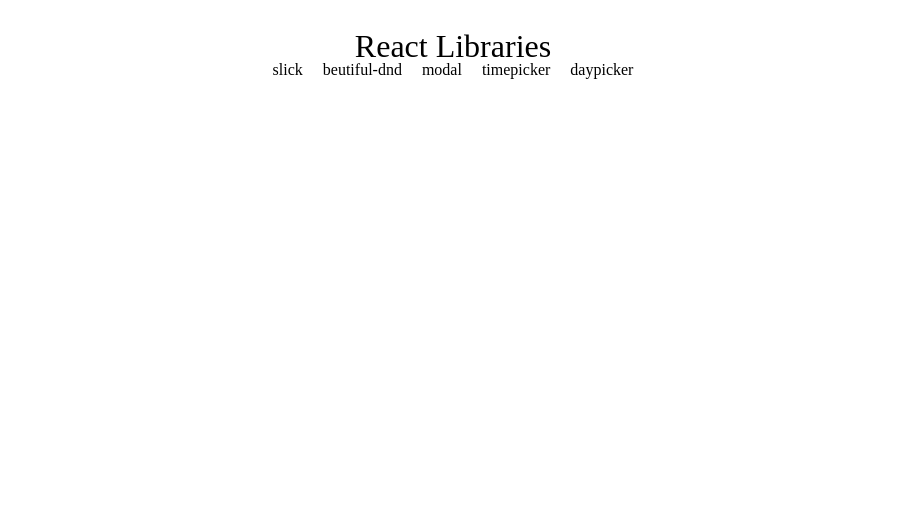
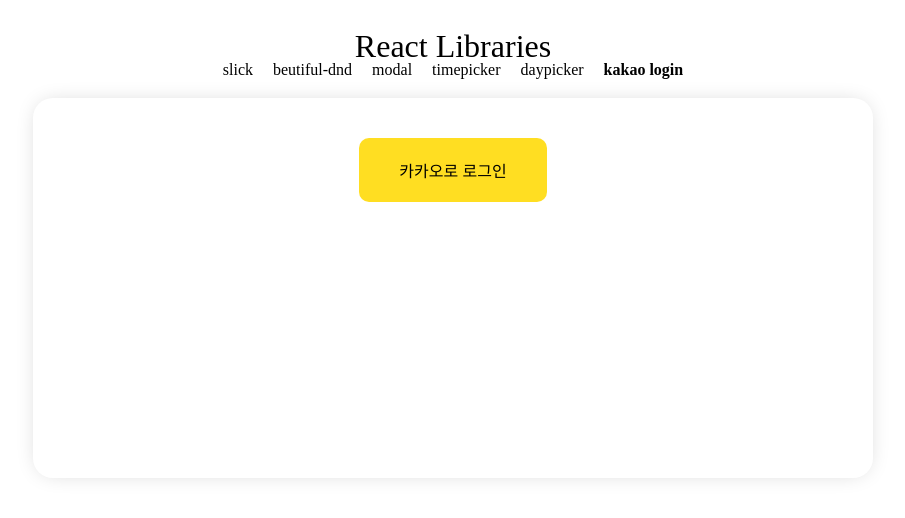
Before and after one commit to cobocho/React-Awesome-Libraries-Practice, a React (Vite) app: page /kakao-login in a window 1280 px wide. Shown: the top 518 px of the page, without its empty margins (187-1092 px from the left). Built offline with nearby package versions, Linux system fonts and the light colour scheme.

Commit message:
feat: 카카오 로그인 구현

```diff
--- a/src/App.tsx
+++ b/src/App.tsx
@@ -5,6 +5,8 @@ import DndPage from './pages/DndPage';
 import ModalPage from './pages/ModalPage';
 import DaypickerPage from './pages/DaypickerPage';
 import TimepickerPage from './pages/TimepickerPage';
+import KaKaoLoginPage from './pages/KaKaoLoginPage';
+import KakaoAuthCallback from './pages/KakaoAuthCallback';
 
 const Container = styled.div`
   display: flex;
@@ -69,6 +71,12 @@ function App() {
           >
             daypicker
           </NavLink>
+          <NavLink
+            className={({ isActive }) => (isActive ? 'active' : '')}
+            to="/kakao-login"
+          >
+            kakao login
+          </NavLink>
         </nav>
       </div>
       <Routes>
@@ -92,6 +100,14 @@ function App() {
           path="/daypicker"
           element={<DaypickerPage />}
         />
+        <Route
+          path="/kakao-login"
+          element={<KaKaoLoginPage />}
+        />
+        <Route
+          path="/kakao-login/auth"
+          element={<KakaoAuthCallback />}
+        />
       </Routes>
     </Container>
   );
--- /dev/null
+++ b/src/components/Login/LoginButton.tsx
@@ -0,0 +1,26 @@
+import { styled } from 'styled-components';
+
+const Container = styled.button`
+  padding: 20px 40px;
+  background-color: #ffde22;
+  border: none;
+  border-radius: 10px;
+  font-size: 1rem;
+
+  &:hover {
+    cursor: pointer;
+  }
+`;
+
+const LoginButton = () => {
+  function loginWithKakao() {
+    const CLIENT_ID = 'b8c9f853f20058820b559a43eace5382';
+    const REDIRECT_URI = 'http://localhost:5173/kakao-login/auth';
+    const AUTH_URL = `https://kauth.kakao.com/oauth/authorize?client_id=${CLIENT_ID}&redirect_uri=${REDIRECT_URI}&response_type=code`;
+    window.location.href = AUTH_URL;
+  }
+
+  return <Container onClick={loginWithKakao}>카카오로 로그인</Container>;
+};
+
+export default LoginButton;
--- /dev/null
+++ b/src/pages/KaKaoLoginPage.tsx
@@ -0,0 +1,25 @@
+import { styled } from 'styled-components';
+import LoginButton from '../components/Login/LoginButton';
+
+const Container = styled.div`
+  display: flex;
+  flex-direction: column;
+  gap: 40px;
+  align-items: center;
+  width: 800px;
+  height: fit-content;
+  min-height: 300px;
+  padding: 40px 20px;
+  border-radius: 20px;
+  box-shadow: 0px 0px 22px -6px rgba(0, 0, 0, 0.2);
+`;
+
+const KaKaoLoginPage = () => {
+  return (
+    <Container>
+      <LoginButton />
+    </Container>
+  );
+};
+
+export default KaKaoLoginPage;
--- /dev/null
+++ b/src/pages/KakaoAuthCallback.tsx
@@ -0,0 +1,26 @@
+const KakaoAuthCallback = () => {
+  const params = new URL(document.location.toString()).searchParams;
+  const CODE = params.get('code');
+
+  async function getToken() {
+    const CLIENT_ID = 'b8c9f853f20058820b559a43eace5382';
+    const REDIRECT_URI = 'http://localhost:5173/kakao-login/auth';
+    const res = await fetch(
+      `https://kauth.kakao.com/oauth/token?grant_type=authorization_code&client_id=${CLIENT_ID}&redirect_uri=${REDIRECT_URI}&code=${CODE}`,
+      {
+        headers: { 'Content-type': 'application/x-www-form-urlencoded;charset=utf-8' },
+      }
+    );
+    const { access_token } = await res.json();
+
+    if (access_token) {
+      console.log(access_token);
+    }
+  }
+
+  getToken();
+
+  return <></>;
+};
+
+export default KakaoAuthCallback;
```
